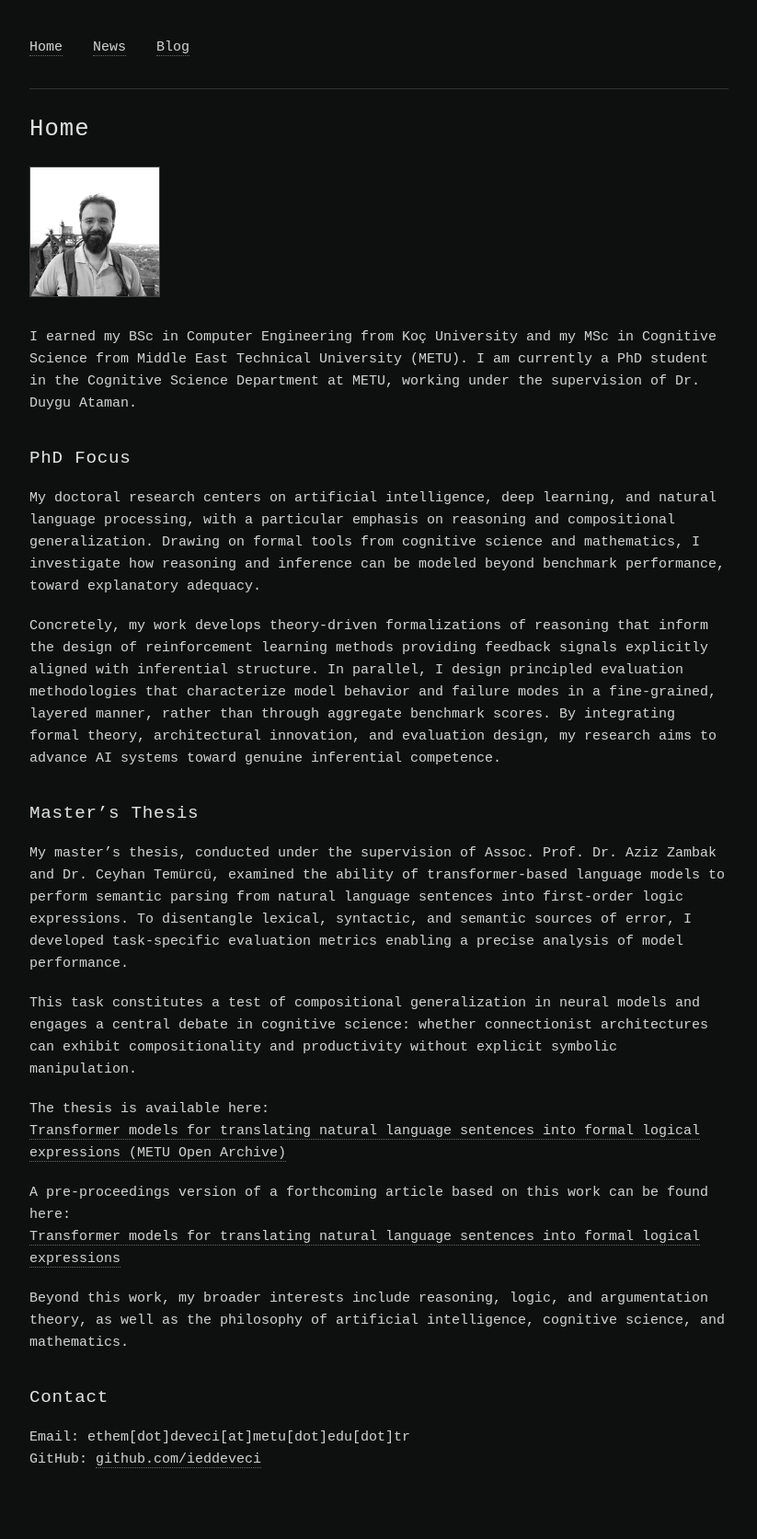
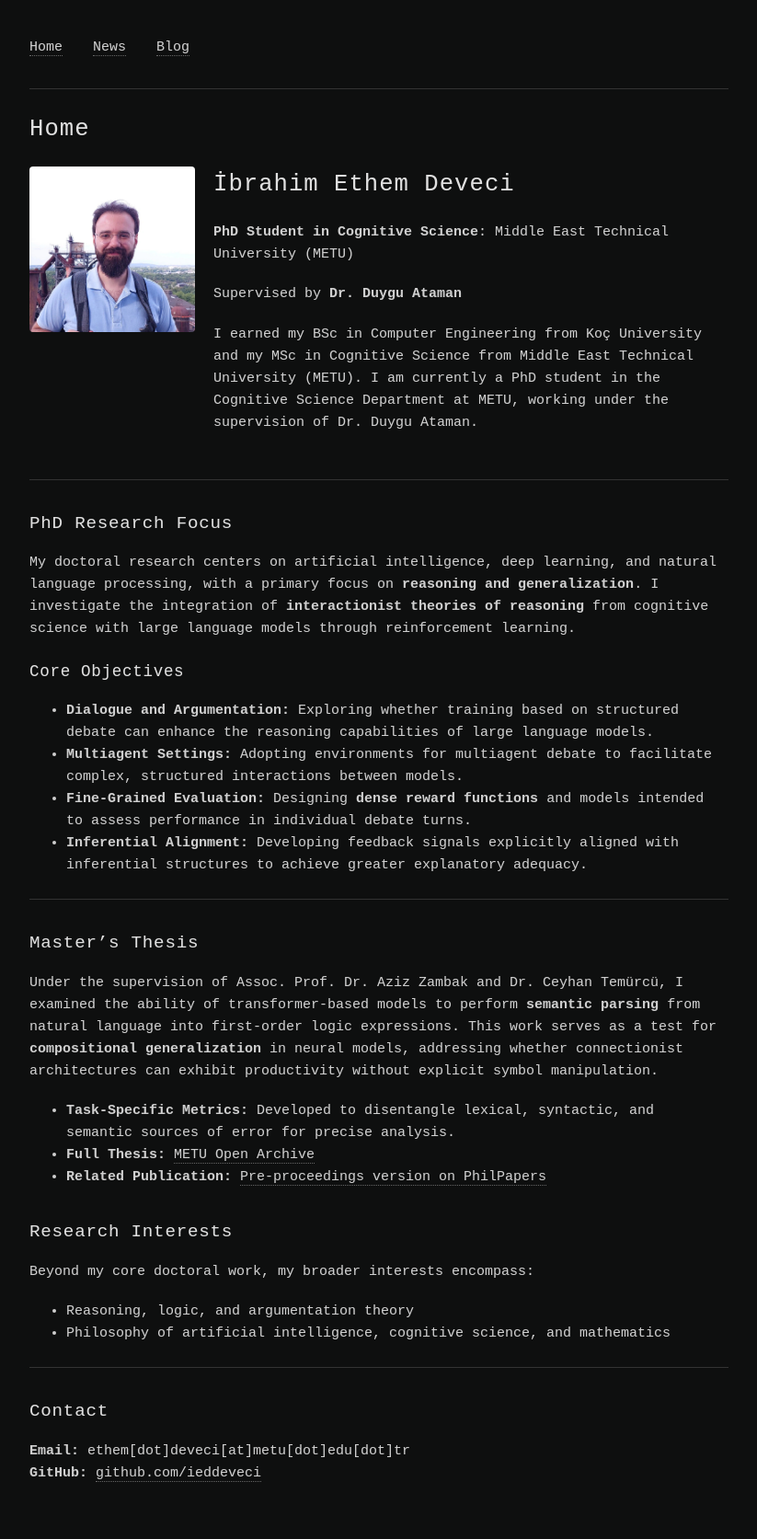
Before and after one commit to ieddeveci/ieddeveci.github.io, a Jekyll site: the page built from index.md, in a window 1280 px wide. Shown: the whole page at 92% size, without its empty margins (228-1051 px from the left). Built offline with Jekyll 4.4.1, drawn with Linux system fonts in a browser that asks for light colours.

Commit message:
Revise index.md with updated profile and research details

```diff
--- a/index.md
+++ b/index.md
@@ -2,33 +2,48 @@
 layout: page
 title: Home
 ---
-![Portrait](/assets/img/profile.jpg){: .profile-photo }
+<div style="display: flex; align-items: flex-start; gap: 20px; margin-bottom: 30px;">
+  <img src="/assets/img/profile.jpg" alt="İbrahim Ethem Deveci" style="width: 180px; border-radius: 4px; flex-shrink: 0;">
+  <div>
+    <h1 style="margin-top: 0;">İbrahim Ethem Deveci</h1>
+    <p><strong>PhD Student in Cognitive Science</strong>: Middle East Technical University (METU)</p>
+    <p>Supervised by <strong>Dr. Duygu Ataman</strong></p>
+    <p>I earned my BSc in Computer Engineering from Koç University and my MSc in Cognitive Science from Middle East Technical University (METU). I am currently a PhD student in the Cognitive Science Department at METU, working under the supervision of Dr. Duygu Ataman.</p>
+  </div>
+</div>
 
-I earned my BSc in Computer Engineering from Koç University and my MSc in Cognitive Science from Middle East Technical University (METU). I am currently a PhD student in the Cognitive Science Department at METU, working under the supervision of Dr. Duygu Ataman.
+---
 
-## PhD Focus
+## PhD Research Focus
 
-My doctoral research centers on artificial intelligence, deep learning, and natural language processing, with a particular emphasis on reasoning and compositional generalization. Drawing on formal tools from cognitive science and mathematics, I investigate how reasoning and inference can be modeled beyond benchmark performance, toward explanatory adequacy.
+My doctoral research centers on artificial intelligence, deep learning, and natural language processing, with a primary focus on **reasoning and generalization**. I investigate the integration of **interactionist theories of reasoning** from cognitive science with large language models through reinforcement learning.
 
-Concretely, my work develops theory-driven formalizations of reasoning that inform the design of reinforcement learning methods providing feedback signals explicitly aligned with inferential structure. In parallel, I design principled evaluation methodologies that characterize model behavior and failure modes in a fine-grained, layered manner, rather than through aggregate benchmark scores. By integrating formal theory, architectural innovation, and evaluation design, my research aims to advance AI systems toward genuine inferential competence.
+### Core Objectives
+
+* **Dialogue and Argumentation:** Exploring whether training based on structured debate can enhance the reasoning capabilities of large language models.
+* **Multiagent Settings:** Adopting environments for multiagent debate to facilitate complex, structured interactions between models.
+* **Fine-Grained Evaluation:** Designing **dense reward functions** and models intended to assess performance in individual debate turns.
+* **Inferential Alignment:** Developing feedback signals explicitly aligned with inferential structures to achieve greater explanatory adequacy.
+
+---
 
 ## Master’s Thesis
 
-My master’s thesis, conducted under the supervision of Assoc. Prof. Dr. Aziz Zambak and Dr. Ceyhan Temürcü, examined the ability of transformer-based language models to perform semantic parsing from natural language sentences into first-order logic expressions. To disentangle lexical, syntactic, and semantic sources of error, I developed task-specific evaluation metrics enabling a precise analysis of model performance.
+Under the supervision of Assoc. Prof. Dr. Aziz Zambak and Dr. Ceyhan Temürcü, I examined the ability of transformer-based models to perform **semantic parsing** from natural language into first-order logic expressions. This work serves as a test for **compositional generalization** in neural models, addressing whether connectionist architectures can exhibit productivity without explicit symbol manipulation.
 
-This task constitutes a test of compositional generalization in neural models and engages a central debate in cognitive science: whether connectionist architectures can exhibit compositionality and productivity without explicit symbolic manipulation.
+* **Task-Specific Metrics:** Developed to disentangle lexical, syntactic, and semantic sources of error for precise analysis.
+* **Full Thesis:** [METU Open Archive](https://open.metu.edu.tr/handle/11511/109445)
+* **Related Publication:** [Pre-proceedings version on PhilPapers](https://philpapers.org/rec/GRAPOT-20)
 
-The thesis is available here:
-[Transformer models for translating natural language sentences into formal logical expressions
- (METU Open Archive)](https://open.metu.edu.tr/handle/11511/109445)
+## Research Interests
 
-A pre-proceedings version of a forthcoming article based on this work can be found here:
-[Transformer models for translating natural language sentences into formal logical expressions
-](https://philpapers.org/rec/GRAPOT-20)
+Beyond my core doctoral work, my broader interests encompass:
+* Reasoning, logic, and argumentation theory
+* Philosophy of artificial intelligence, cognitive science, and mathematics
 
-Beyond this work, my broader interests include reasoning, logic, and argumentation theory, as well as the philosophy of artificial intelligence, cognitive science, and mathematics.
+---
 
 ## Contact
 
-Email: ethem[dot]deveci[at]metu[dot]edu[dot]tr
-GitHub: [github.com/ieddeveci](https://github.com/ieddeveci)
+**Email:** ethem[dot]deveci[at]metu[dot]edu[dot]tr
+**GitHub:** [github.com/ieddeveci](https://github.com/ieddeveci)
```
